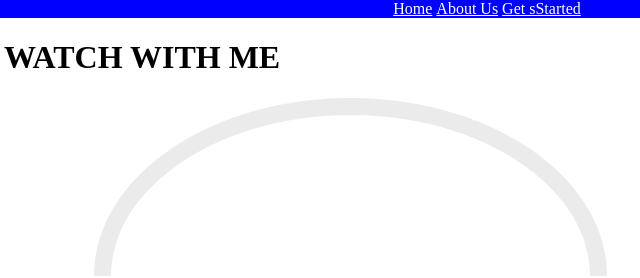
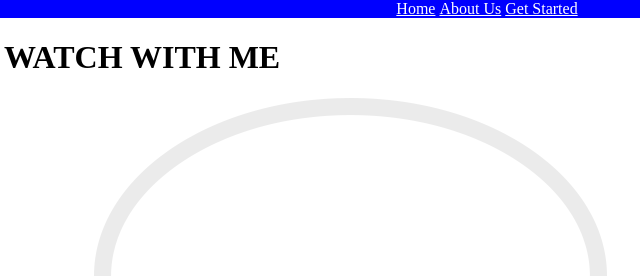
Before and after one commit to adokce/blablaDev-watchwithme, a plain HTML site: page index.html in a window 1280 px wide. Shown: the top 278 px of the page, 153-793 px from the left. Drawn offline with Linux system fonts and the light colour scheme.

Commit message:
minor fix

```diff
--- a/index.html
+++ b/index.html
@@ -16,7 +16,7 @@
 				<ul>
 					<li><a href="#">Home</a></li>
 					<li><a href="#">About Us</a></li>
-					<li><a href="#">Get sStarted</a></li>
+					<li><a href="#">Get Started</a></li>
 				</ul>
 			</nav>
 		</header>
```
